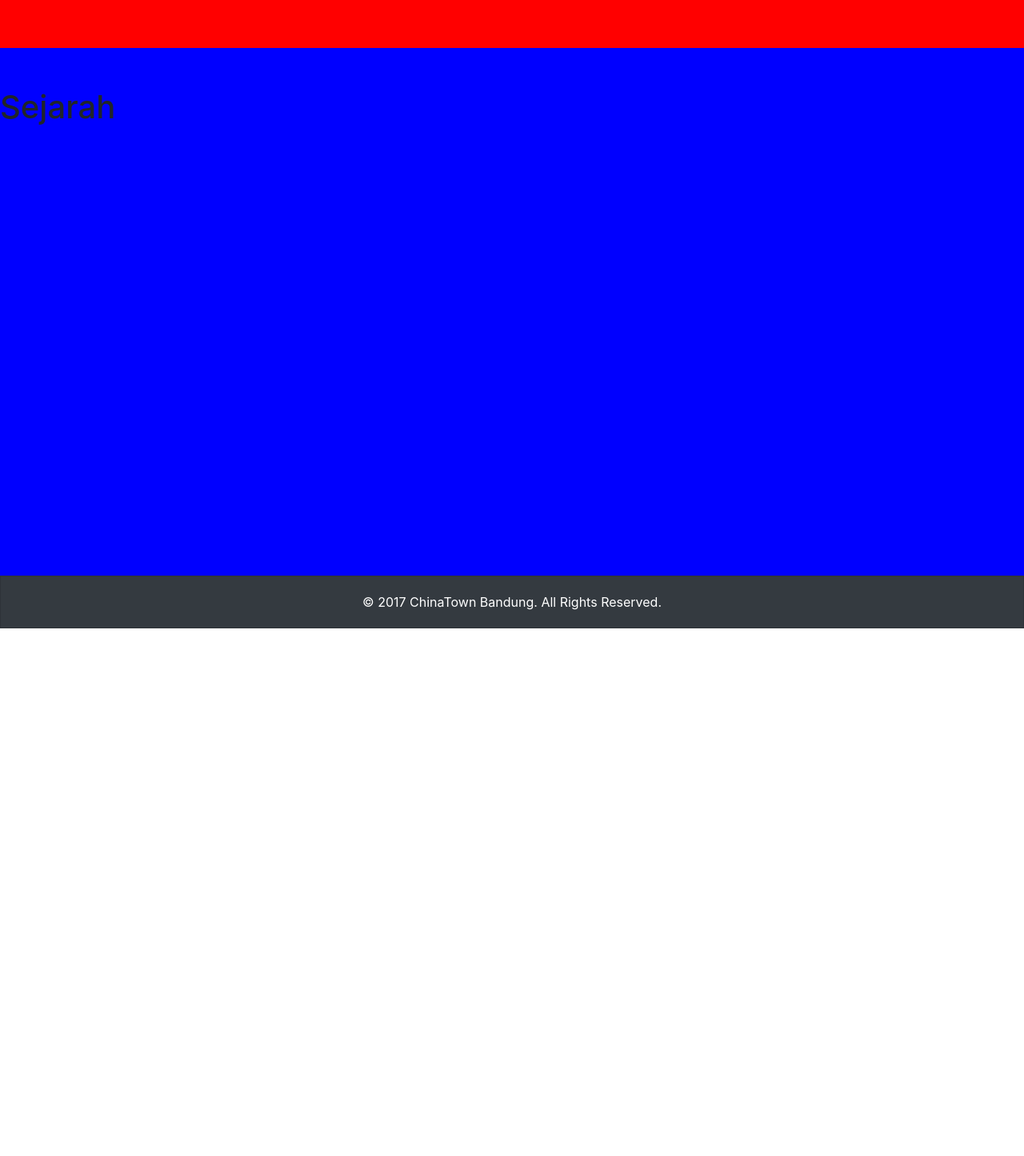
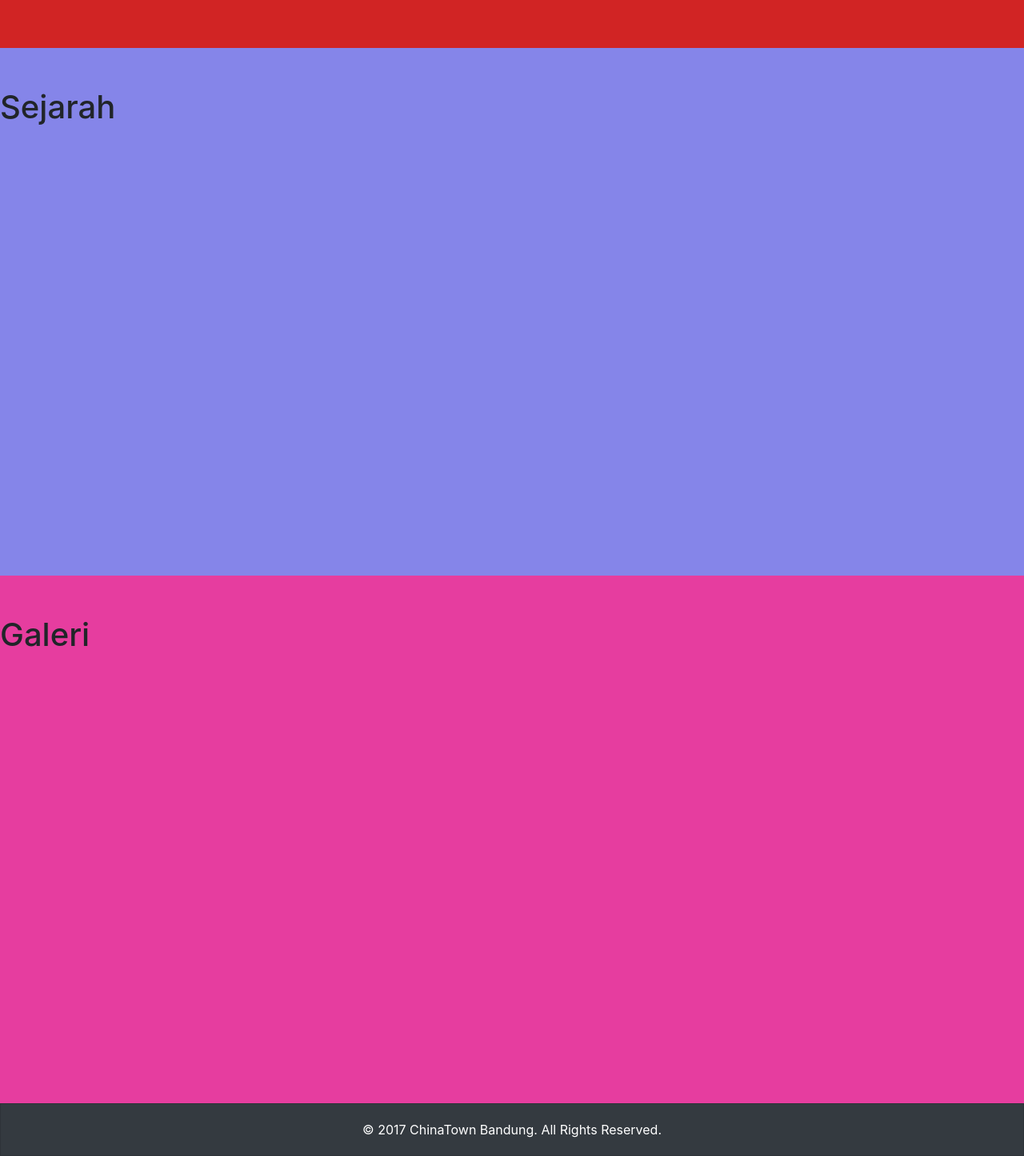
Before and after one commit to talentbandung/chinatown, a plain HTML site: page index.html in a window 1280 px wide. Shown: the part 1260-2706 px from the top of the page at 80% size. Before the commit the page ends 2046 px from the top, so only its background shows below. Drawn offline with Linux system fonts and the light colour scheme.

Commit message:
Tambah Section

```diff
--- a/css/style.css
+++ b/css/style.css
@@ -13,10 +13,14 @@ section{
 
 section.about{
   padding-top: 50px;
-  background-color: red;
+  background-color: rgb(209, 36, 36);
 }
 
 section.sejarah{
   padding-top: 50px;
-  background-color: blue;
+  background-color: #8585E9;
 }
+section.galeri{
+  padding-top: 50px;
+  background-color: #E63D9F;
+}
--- a/index.html
+++ b/index.html
@@ -1,5 +1,6 @@
 <!DOCTYPE html>
 <html>
+
 <head>
   <meta charset="utf-8">
   <meta name="viewport" content="width=device-width, initial-scale=1, shrink-to-fit=no">
@@ -9,12 +10,14 @@
   <link rel="stylesheet" href="css/bootstrap.min.css">
   <link href="css/style.css" rel="stylesheet">
 </head>
+
 <body>
   <div class="header">
     <div class="overlay">
       <main role="main" class="container">
         <nav class="navbar fixed-top navbar-expand-md navbar-dark bg-dark">
-  <button class="navbar-toggler" type="button" data-toggle="collapse" data-target="#navbarTogglerDemo01" aria-controls="navbarTogglerDemo01" aria-expanded="false" aria-label="Toggle navigation">
+          <button class="navbar-toggler" type="button" data-toggle="collapse" data-target="#navbarTogglerDemo01" aria-controls="navbarTogglerDemo01"
+            aria-expanded="false" aria-label="Toggle navigation">
     <span class="navbar-toggler-icon"></span>
   </button>
           <div class="collapse navbar-collapse" id="navbarTogglerDemo01">
@@ -28,6 +31,9 @@
               </li>
               <li class="nav-item">
                 <a class="nav-link js-scroll-trigger" href="#history">History</a>
+              </li>
+              <li class="nav-item">
+                <a class="nav-link js-scroll-trigger" href="#galeri">Galeri</a>
               </li>
             </ul>
             <form class="form-inline my-2 my-lg-0">
@@ -52,6 +58,10 @@
     <h1>Sejarah</h1>
   </section>
 
+  <section class="galeri" id="galeri">
+    <h1>Galeri</h1>
+  </section>
+
   <div class="card text-white bg-dark " style="border-radius: 0 ;">
     <div class="card-body">
       <div class="container">
@@ -64,4 +74,5 @@
   <script src="js/popper.min.js"></script>
   <script src="js/bootstrap.min.js"></script>
 </body>
+
 </html>
```
Lines whose indentation alone changed are shown as unchanged.
